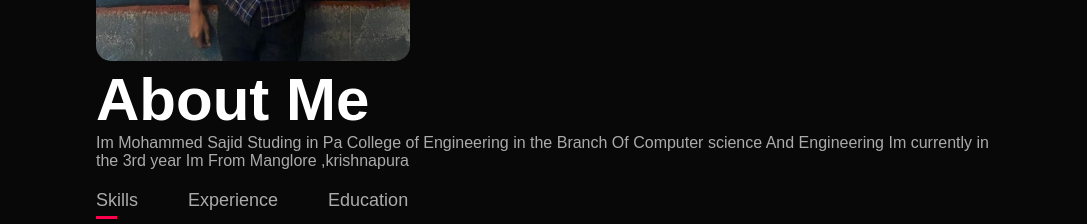
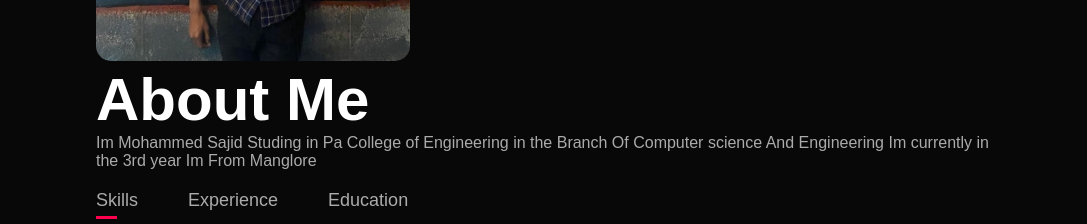
Before and after one commit to sajji07/portfolio.sajji, a plain HTML site: page index.html in a window 1280 px wide. Shown: the part 800-1024 px from the top of the page, without its empty margins (96-1183 px from the left). Drawn offline with Linux system fonts and the light colour scheme.

Commit message:
Update index.html

```diff
--- a/index.html
+++ b/index.html
@@ -4,7 +4,7 @@
     <meta charset="UTF-8">
     <meta http-equiv="X-UA-Compatible" content="IE=edge">
     <meta name="viewport" content="width=device-width, initial-scale=1.0">
-    <title>Personal Portfolio Website</title>
+    <title>Mohammed Sajid</title>
     <link rel="stylesheet" href="style.css">
     <script src="https://kit.fontawesome.com/8fb2c9f517.js" crossorigin="anonymous"></script>
 </head>
@@ -40,7 +40,7 @@
              <div class="about-col-2">
                 <h1 class="sub-title">About Me</h1>
                 <p>Im Mohammed Sajid Studing in Pa College of Engineering in the Branch Of
-                    Computer science And Engineering Im currently in the 3rd year Im From Manglore ,krishnapura </p>
+                    Computer science And Engineering Im currently in the 3rd year Im From Manglore  </p>
                     <div class="tab-titles">
                         <p class="tab-links active-link" onclick="opentab('Skills')">Skills</p>
                         <p class="tab-links" onclick="opentab('Experience')">Experience</p>
```
